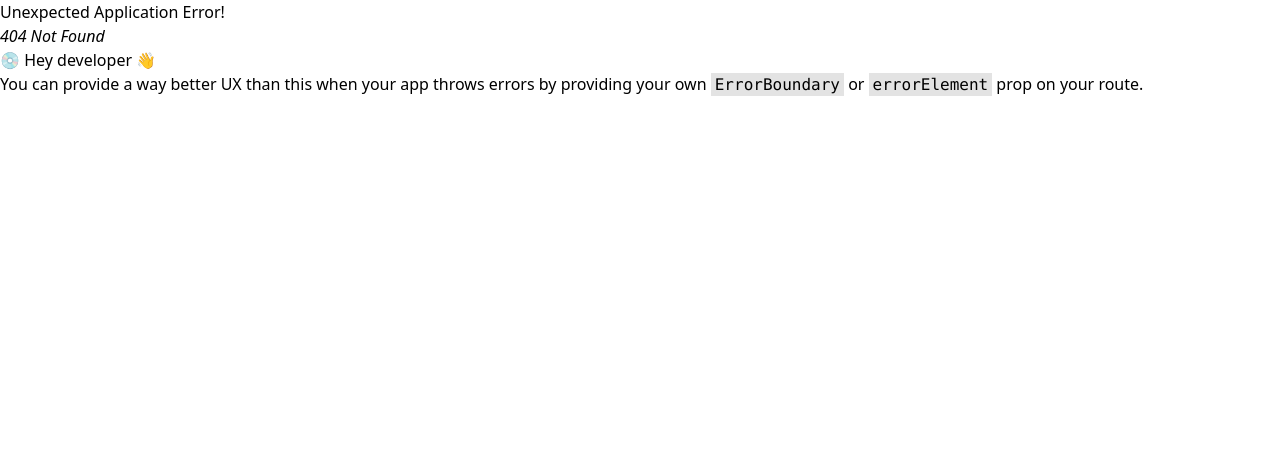
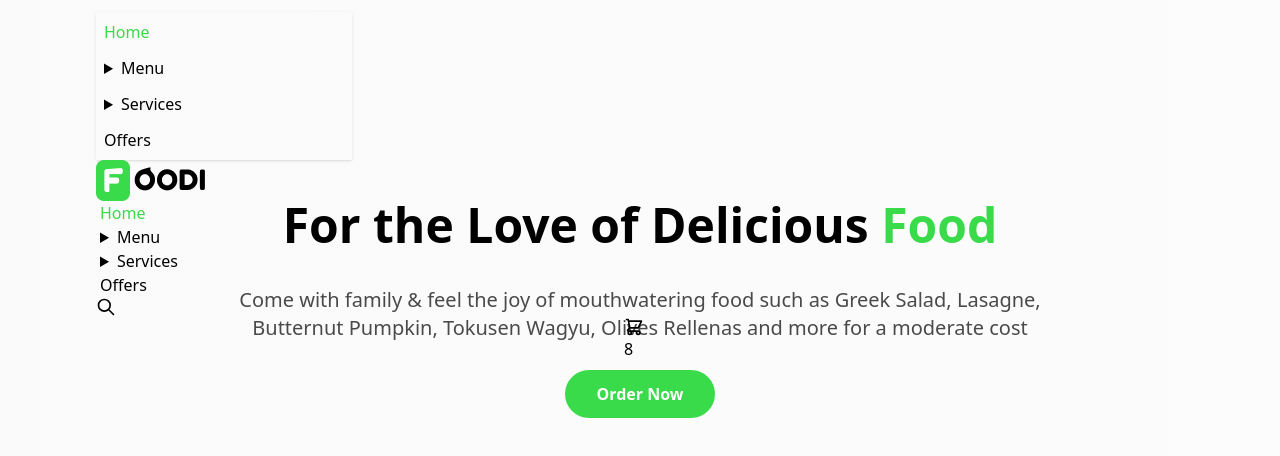
Before and after one commit to Binsal/foodi_frontend, a React (Vite) app in the folder foodi-client/: page /menu in a window 1280 px wide. Before the commit this address had no page. Shown: the top 456 px of the page. Built offline with nearby package versions, Linux system fonts and the light colour scheme.

Commit message:
added menus lage

```diff
--- a/foodi-client/src/layout/Main.jsx
+++ b/foodi-client/src/layout/Main.jsx
@@ -5,11 +5,15 @@ import Footer from "../components/Footer";
 
 const Main = ()=>{
     return(
-        <>
-            {/* <Navbar/> */}
-            <Outlet/>
-            <Footer/>
-        </>
+        <div className="bg-prigmayBG">
+        <div>
+            <Navbar />
+            <div className="min-h-screen">
+            <Outlet />
+            </div>
+            <Footer />
+       </div>
+    </div>
     )
 }
 
--- /dev/null
+++ b/foodi-client/src/pages/shop/Menu.jsx
@@ -0,0 +1,31 @@
+import React from 'react'
+
+const Menu = () => {
+  return (
+    <div>
+    <div className="max-w-screen-2xl container mx-auto xl:px-24 bg-gradient-to-r from-0% from-[#FAFAFA] to-[#FCFCFC] to-100%">
+    <div className="py-48 flex flex-col  items-center justify-center gap-8">
+
+      <div className="text-center px-4 space-y-7">
+      <h2 className="md:text-5xl text-4xl font-bold md:leading-snug leading-snug">
+          For the Love of Delicious <span className="text-green">Food</span>
+        </h2>
+        <p className="text-[#4A4A4A] text-xl md:w-4/5 mx-auto">
+          Come with family & feel the joy of mouthwatering food such as Greek Salad, Lasagne, Butternut
+          Pumpkin, Tokusen Wagyu, Olives Rellenas and more for a moderate cost
+        </p>
+        <button className="bg-green font-semibold btn text-white px-8 py-3 rounded-full">
+          Order Now
+        </button>
+      </div>
+    </div>
+    </div>
+
+    <div className="section-container">
+
+    </div>
+  </div>
+  );
+};
+
+export default Menu;
--- a/foodi-client/src/router/Router.jsx
+++ b/foodi-client/src/router/Router.jsx
@@ -5,6 +5,7 @@ import {
 
   import Main from "../layout/Main";
 import Home from "../pages/home/home";
+import Menu from "../pages/shop/Menu";
   const router = createBrowserRouter([
     {
       path: "/",
@@ -13,6 +14,10 @@ import Home from "../pages/home/home";
        {
         path:'/',
         element:<Home/>
+       },
+       {
+        path:"/menu",
+        element:<Menu/>
        }
       ]
     },
```
